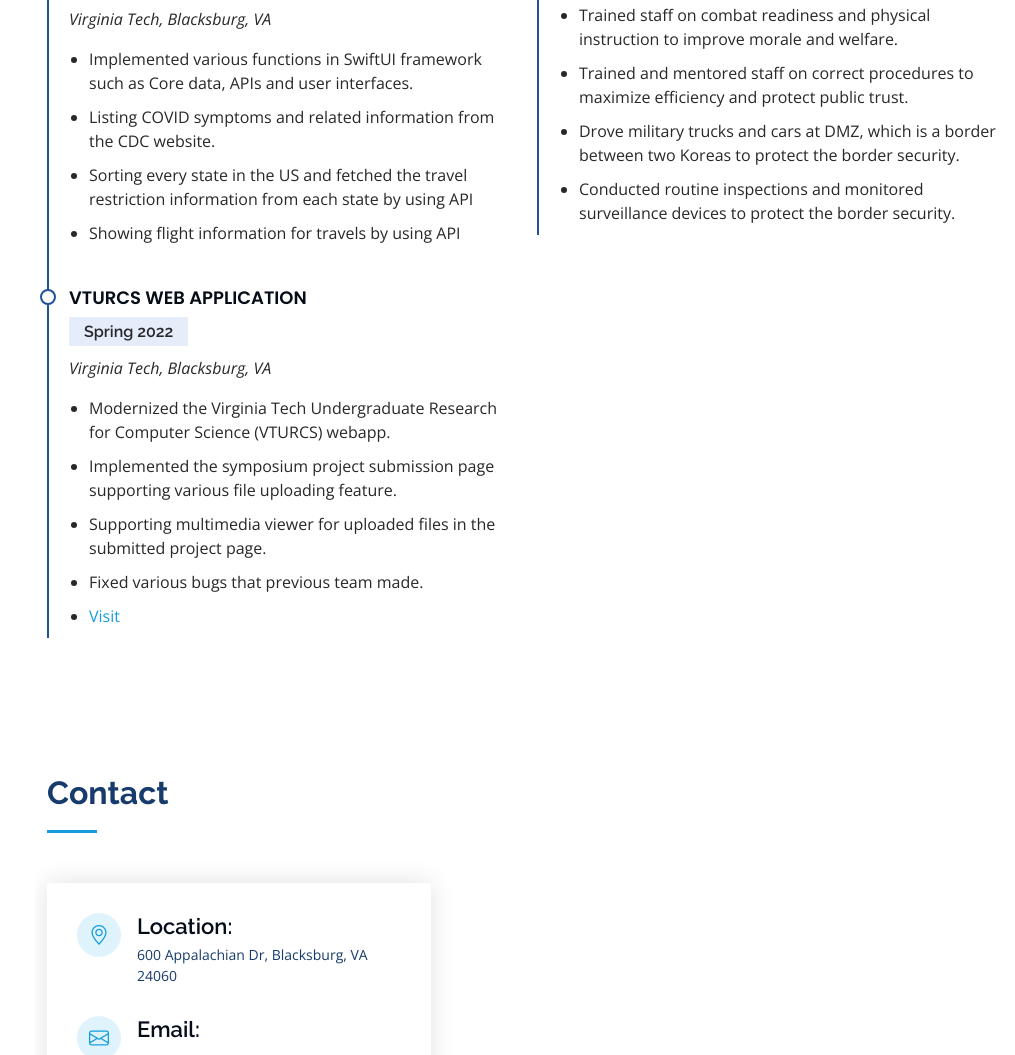
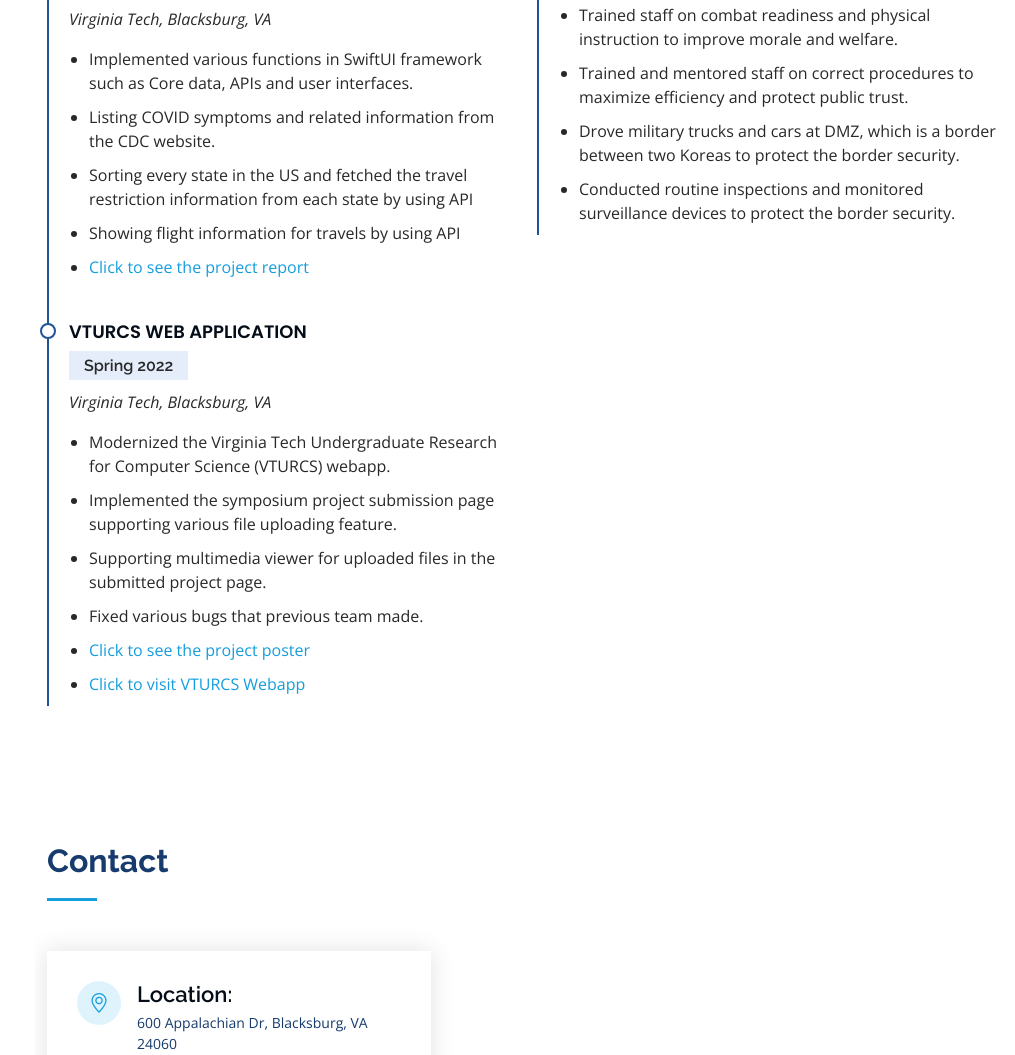
Before and after one commit to yongjaelim/portfolio, a plain HTML site: page index.html in a window 1280 px wide. Shown: the part 2787-3842 px from the top of the page, without its empty margins (265-1280 px from the left). Drawn offline with nearby package versions, Linux system fonts and the light colour scheme.

Commit message:
added poster and report links

```diff
--- a/index.html
+++ b/index.html
@@ -311,6 +311,7 @@
                 <li>Listing COVID symptoms and related information from the CDC website.</li>
                 <li>Sorting every state in the US and fetched the travel restriction information from each state by using API</li>
                 <li>Showing flight information for travels by using API</li>
+                <li><a href="https://drive.google.com/file/d/1e3l3QKy-dFr5SyhDL9fQWW5-YHJfPWKP/view?usp=sharing">Click to see the project report</a></li>
               </ul>
             </div>
             <div class="resume-item">
@@ -322,7 +323,8 @@
                 <li>Implemented the symposium project submission page supporting various file uploading feature.</li>
                 <li>Supporting multimedia viewer for uploaded files in the submitted project page.</li>
                 <li>Fixed various bugs that previous team made.</li>
-                <li><a href="https://csrc-dev.cs.vt.edu">Visit</a></li>
+                <li><a href="https://drive.google.com/file/d/1JucTPF64Q-kj1-QrtOC2w68WRsnZxDgk/view?usp=sharing">Click to see the project poster</a></li>
+                <li><a href="https://csrc-dev.cs.vt.edu">Click to visit VTURCS Webapp</a></li>
               </ul>
             </div>
           </div>
```
